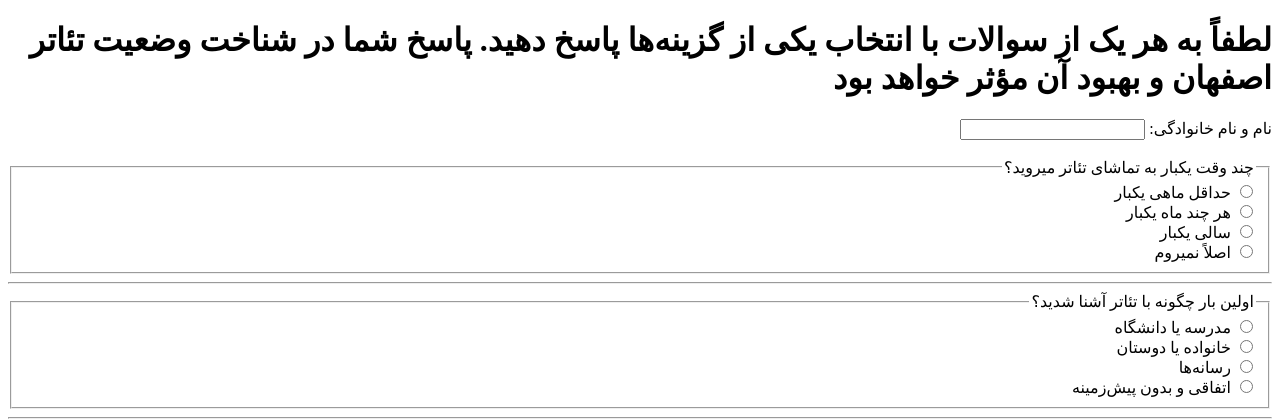
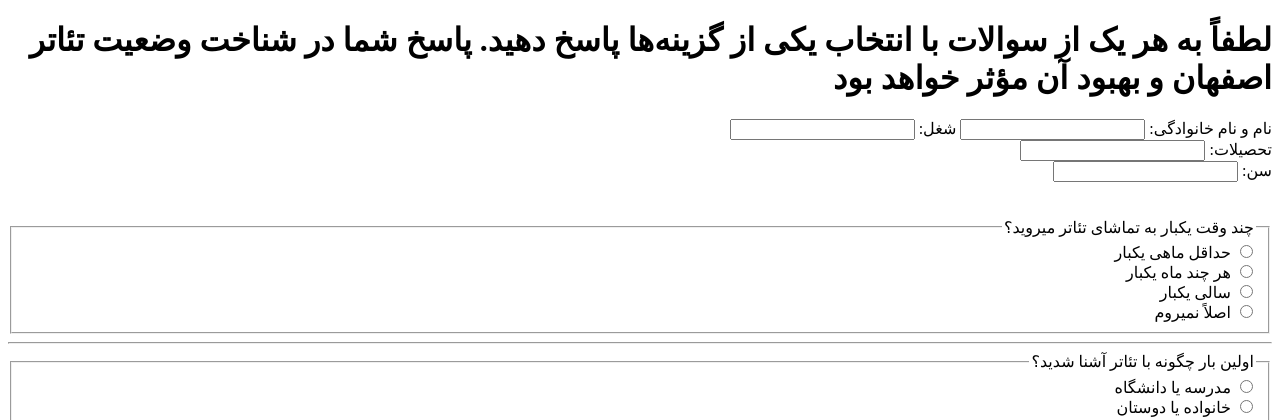
Before and after one commit to houseina2000-netizen/survey_bot, a Flask app: page / in a window 1280 px wide. Shown: the top 420 px of the page. Run offline with Flask 3, Linux system fonts and the light colour scheme.

Commit message:
Update survey.html

```diff
--- a/templates/survey.html
+++ b/templates/survey.html
@@ -10,6 +10,14 @@
   <form method="POST">
     <label for="name">نام و نام خانوادگی:</label>
     <input type="text" name="name" id="name" required>
+    <label for="job">شغل:</label>
+    <input type="text" id="job" name="job"><br>
+    <label for="education">تحصیلات:</label>
+    <input type="text" id="education" name="education"><br>
+
+    <label for="age">سن:</label>
+    <input type="number" id="age" name="age"><br>
+
     <br><br>
 
     {% for q in questions %}
```
